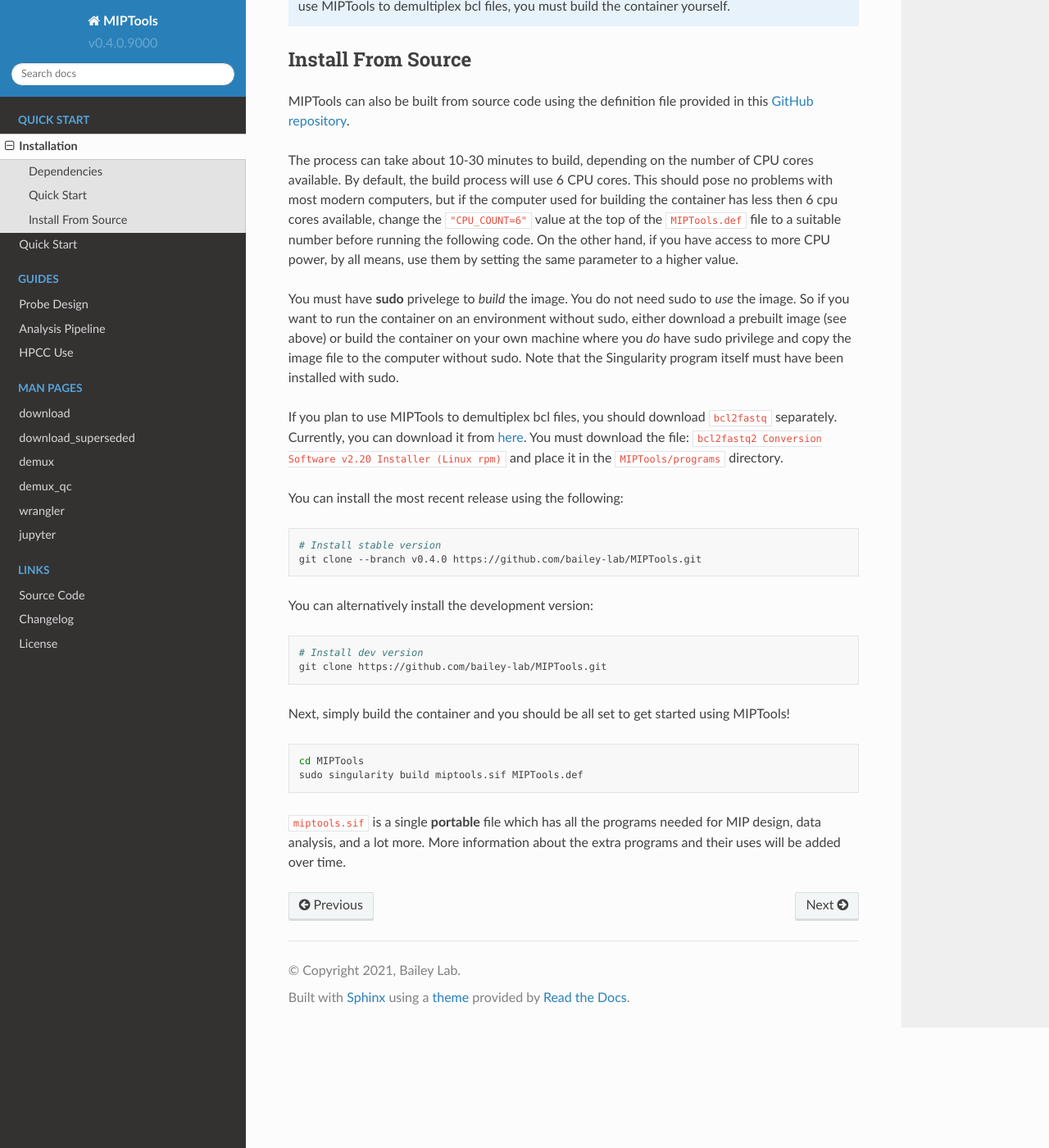
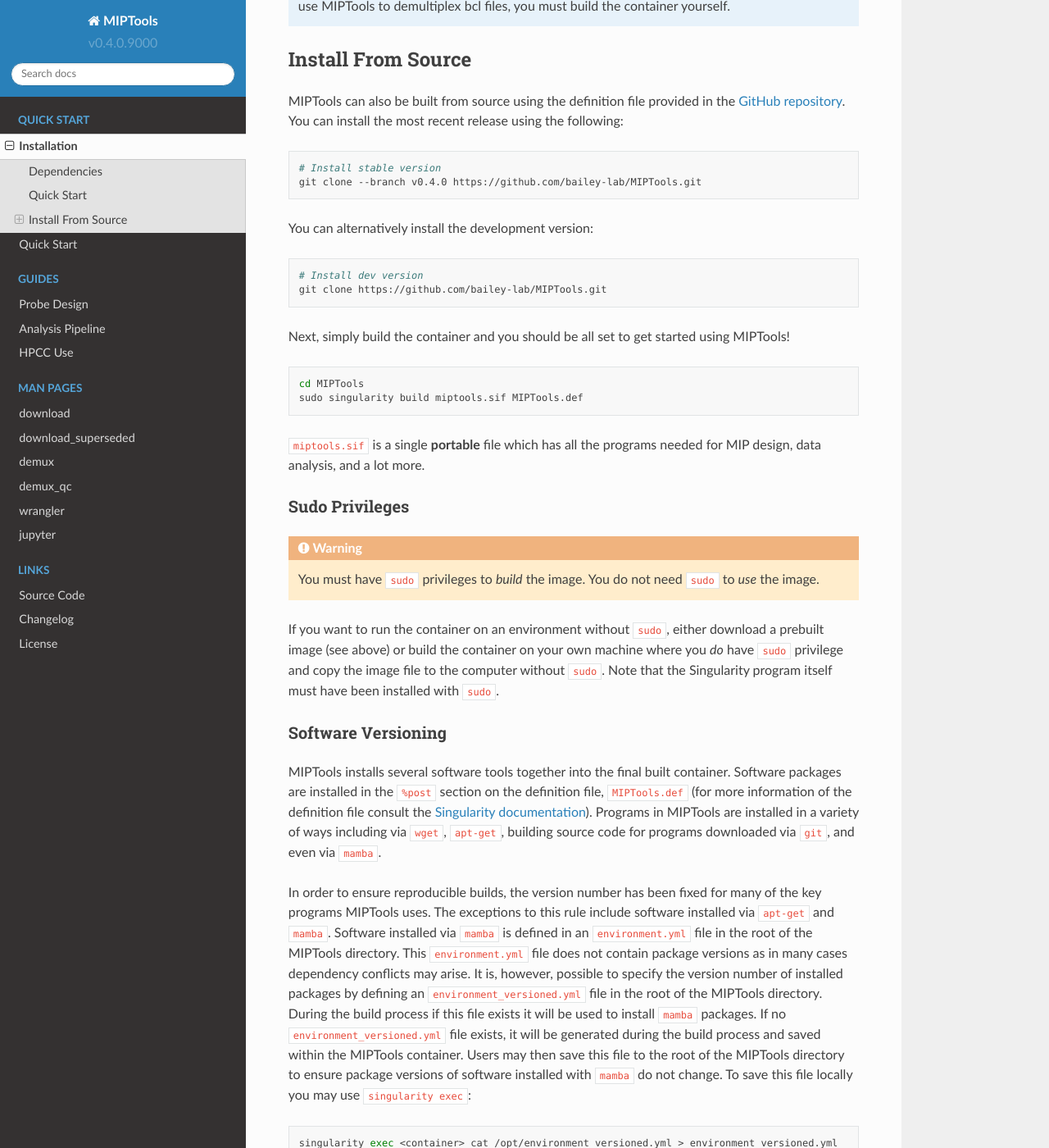
Before and after one commit to bailey-lab/MIPTools, a Sphinx documentation site: the page built from docs/installation.rst, in a window 1280 px wide and 1400 px high, scrolled down 790 px. Shown: the whole window at 82% size. Built offline with Sphinx 7.4.7 and the Read the Docs theme 2.0.0, drawn with Linux system fonts in a browser that asks for light colours; some of the changed text lies outside the part shown.

Commit message:
Specify version number for installed software (#32)
* Specify version number for R packages, git software, and the basespace CLI

* Install mamba packages using an environment file

After installation, we save an `environment_versioned.yml` file that contains all the installed versions of our software

* Don't install `libgfortran4`

This was causing building errors (#38)

* Clean installation docs, adding instructions on reproducible builds, and update changelog

```diff
--- a/docs/CHANGELOG.rst
+++ b/docs/CHANGELOG.rst
@@ -8,6 +8,10 @@ MIPTools (development version)
 New Features
 ------------
 
+-  Add the capability to freeze software version numbers when building the
+   container. Additionally, the version number for key software tools has been
+   fixed (:github:user:`arisp99`,
+   :github:pull:`32`).
 -  Install :github:repo:`mipscripts <bailey-lab/mipscripts>`, which contains
    additional tools for analysis pipelines.
 -  Perform additional argument parsing to ensure arguments are formatted
--- a/docs/installation.rst
+++ b/docs/installation.rst
@@ -45,30 +45,9 @@ You can download the development version or any previous release:
 
 Install From Source
 ===================
-MIPTools can also be built from source code using the definition file provided
-in this `GitHub repository <https://github.com/bailey-lab/MIPTools>`_.
-
-The process can take about 10-30 minutes to build, depending on the number of
-CPU cores available. By default, the build process will use 6 CPU cores. This
-should pose no problems with most modern computers, but if the computer used
-for building the container has less then 6 cpu cores available, change the
-:code:`"CPU_COUNT=6"` value at the top of the :code:`MIPTools.def` file to a
-suitable number before running the following code. On the other hand, if
-you have access to more CPU power, by all means, use them by setting the
-same parameter to a higher value.
-
-You must have **sudo** privelege to *build* the image. You do not need sudo to
-*use* the image. So if you want to run the container on an environment without
-sudo, either download a prebuilt image (see above) or build the container on
-your own machine where you *do* have sudo privilege and copy the image file to
-the computer without sudo. Note that the Singularity program itself must have
-been installed with sudo.
-
-If you plan to use MIPTools to demultiplex bcl files, you should download
-:code:`bcl2fastq` separately. Currently, you can download it from `here <https://support.illumina.com/downloads/bcl2fastq-conversion-software-v2-20.html>`_.
-You must download the file: :code:`bcl2fastq2 Conversion Software v2.20 Installer (Linux rpm)` and place it in the :code:`MIPTools/programs` directory.
-
-You can install the most recent release using the following:
+MIPTools can also be built from source using the definition file provided in
+the `GitHub repository <https://github.com/bailey-lab/MIPTools>`_. You can
+install the most recent release using the following:
 
 .. code-block:: shell
 
@@ -92,5 +71,69 @@ MIPTools!
 	sudo singularity build miptools.sif MIPTools.def
 
 :code:`miptools.sif` is a single **portable** file which has all the programs
-needed for MIP design, data analysis, and a lot more. More information
-about the extra programs and their uses will be added over time.
+needed for MIP design, data analysis, and a lot more.
+
+Sudo Privileges
+---------------
+
+.. warning::
+
+	You must have ``sudo`` privileges to *build* the image. You do not need
+	``sudo`` to *use* the image.
+
+If you want to run the container on an environment without ``sudo``, either
+download a prebuilt image (see above) or build the container on your own
+machine where you *do* have ``sudo`` privilege and copy the image file to the
+computer without ``sudo``. Note that the Singularity program itself must have
+been installed with ``sudo``.
+
+Software Versioning
+-------------------
+
+MIPTools installs several software tools together into the final built
+container. Software packages are installed in the ``%post`` section on the
+definition file, ``MIPTools.def`` (for more information of the definition file
+consult the `Singularity documentation <https://sylabs.io/docs>`_). Programs in
+MIPTools are installed in a variety of ways including via ``wget``,
+``apt-get``, building source code for programs downloaded via ``git``, and even
+via ``mamba``.
+
+In order to ensure reproducible builds, the version number has been fixed for
+many of the key programs MIPTools uses. The exceptions to this rule include
+software installed via ``apt-get`` and ``mamba``. Software installed via
+``mamba`` is defined in an ``environment.yml`` file in the root of the MIPTools
+directory. This ``environment.yml`` file does not contain package versions as
+in many cases dependency conflicts may arise. It is, however, possible to
+specify the version number of installed packages by defining an
+``environment_versioned.yml`` file in the root of the MIPTools directory.
+During the build process if this file exists it will be used to install
+``mamba`` packages. If no ``environment_versioned.yml`` file exists, it will be
+generated during the build process and saved within the MIPTools container.
+Users may then save this file to the root of the MIPTools directory to ensure
+package versions of software installed with ``mamba`` do not change. To save
+this file locally you may use ``singularity exec``:
+
+.. code-block:: shell
+
+	singularity exec <container> cat /opt/environment_versioned.yml > environment_versioned.yml
+
+
+Demultiplexing
+--------------
+
+If you plan to use MIPTools to demultiplex bcl files, you must download
+:code:`bcl2fastq` separately. Currently, you can download it from `here
+<https://support.illumina.com/downloads/bcl2fastq-conversion-software-v2-20.html>`_.
+You must download the file: :code:`bcl2fastq2 Conversion Software v2.20
+Installer (Linux rpm)` and place it in the :code:`MIPTools/programs` directory.
+
+CPU Usage
+---------
+
+The build process can take about 30-60 minutes to build, depending on the
+number of CPU cores available. By default, the build process will use 20 CPU
+cores. If the computer used for building the container has less then 20 CPU
+cores available, change the :code:`CPU_COUNT=20` value at the top of the
+:code:`MIPTools.def` file to a suitable number before building the container.
+On the other hand, if the computer has additional CPU's, by all means, use them
+by setting the same parameter to a higher value.
```
Also changed, not shown: environment.yml (added, +57 -0 lines), 1 other file.
